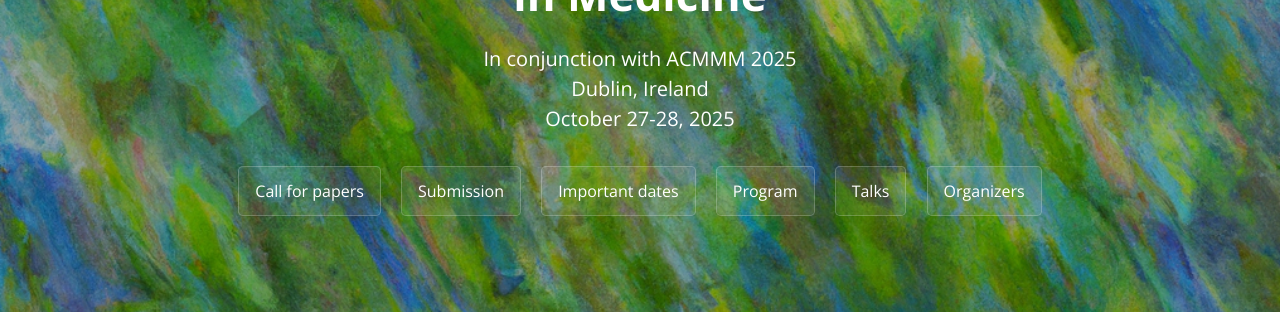
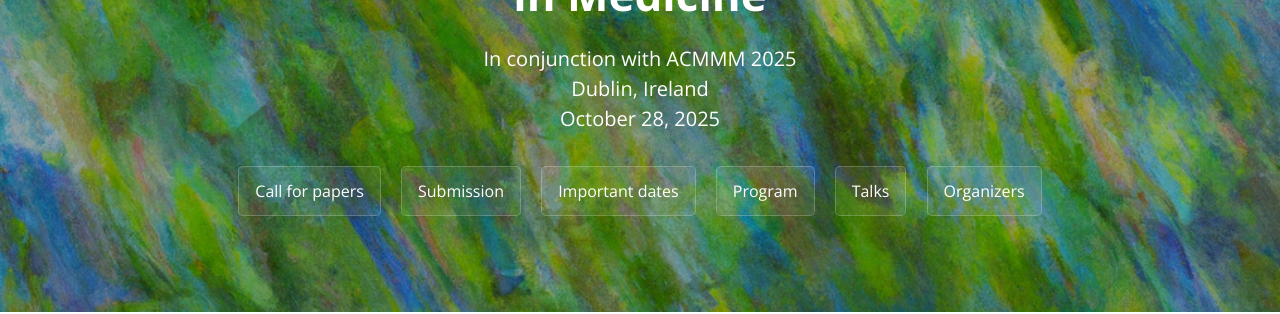
Before and after one commit to acmmm-pilm-2025/acmmm-pilm-2025.github.io, a Jekyll site: the page built from index.md, in a window 1280 px wide. Shown: the part 185-499 px from the top of the page. Built offline with Jekyll 4.4.1, drawn with Linux system fonts in a browser that asks for light colours.

Commit message:
Update workshop dates in _config.yml

```diff
--- a/_config.yml
+++ b/_config.yml
@@ -6,13 +6,13 @@ theme: jekyll-theme-cayman
 workshop:
   name: Workshop on Personalized Incremental Learning in Medicine
   short: PILM
-  host: "ACMMM 2025<br>Dublin, Ireland<br>October 27-28, 2025"
+  host: "ACMMM 2025<br>Dublin, Ireland<br>October 28, 2025"
   submission_link: https://cmt3.research.microsoft.com/PILM2025
   dates:
     submission: July 31st, 2025
     decision: August 5th, 2025
     camera_ready: 11 August 2025
-    workshop: 27-28 October 2025 (TBD)
+    workshop: 28 October 2025
   organizers:
     - name: Simone
       surname: Palazzo
```
